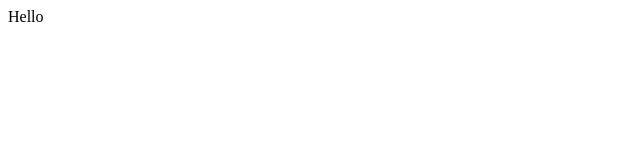
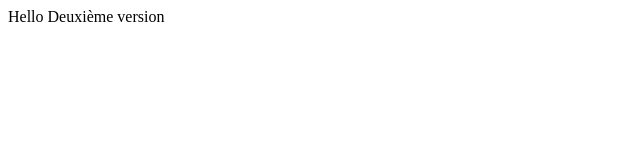
Before and after one commit to tomasena/premiersTests, a plain HTML site: page index.html in a window 1280 px wide. Shown: the whole page, without its empty margins (0-640 px from the left). Drawn offline with Linux system fonts and the light colour scheme.

Commit message:
5 html et readme commit

```diff
--- a/index.html
+++ b/index.html
@@ -8,6 +8,6 @@
 
 </head>
    <body>
-   Hello
+   Hello Deuxième version
 	</body>
 	</html>
```
Also changed, not shown: 1 other file.
